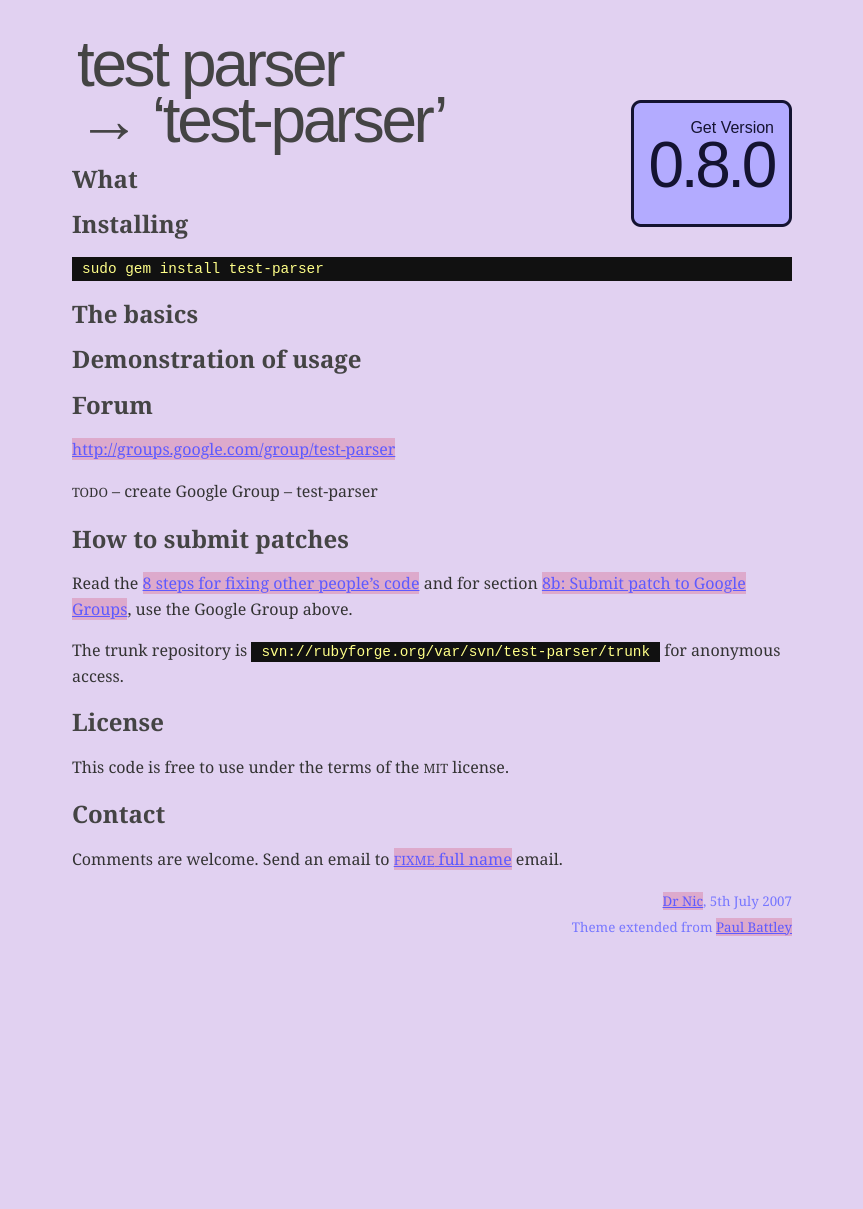
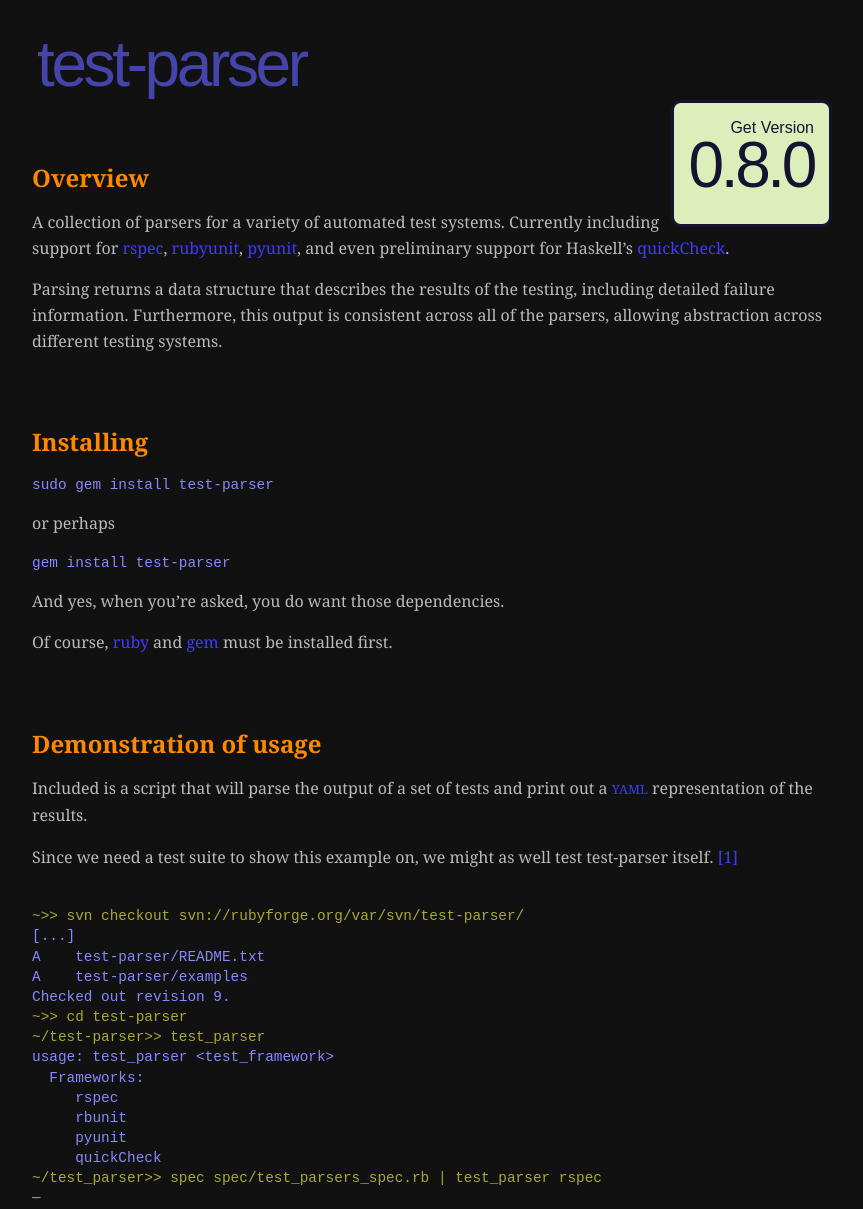
Before and after one commit to rictic/test-parser, a plain HTML site: page website/index.html in a window 1280 px wide. Shown: the top 1209 px of the page, without its empty margins (208-1071 px from the left). Before the commit the page ends 954 px from the top, so only its background shows below. Drawn offline with Linux system fonts and the light colour scheme.

Commit message:
Additional documentation and release changes as I gear up for the initial release
git-svn-id: http://test-parser.rubyforge.org/svn@10 17ffb94f-bcb0-4d43-a74c-0a45c54cf9de

```diff
--- a/website/index.html
+++ b/website/index.html
@@ -5,12 +5,10 @@
   <link rel="stylesheet" href="stylesheets/screen.css" type="text/css" media="screen" />
   <meta http-equiv="Content-Type" content="text/html; charset=utf-8" />
   <title>
-      test parser
+      test-parser
   </title>
   <script src="javascripts/rounded_corners_lite.inc.js" type="text/javascript"></script>
-<style>
 
-</style>
   <script type="text/javascript">
     window.onload = function() {
       settings = {
@@ -30,26 +28,94 @@
 <body>
 <div id="main">
 
-    <h1>test parser</h1>
-    <div id="version" class="clickable" onclick='document.location = "http://rubyforge.org/projects/test-parser"; return false'>
-      <p>Get Version</p>
-      <a href="http://rubyforge.org/projects/test-parser" class="numbers">0.8.0</a>
-    </div>
-    <h1>&#x2192; &#8216;test-parser&#8217;</h1>
+    <h1>test-parser</h1>
+
+        <div id="version" class="clickable" onclick='document.location = "http://rubyforge.org/projects/test-parser"; return false'>
+          <p>Get Version</p>
+          <a href="http://rubyforge.org/projects/test-parser" class="numbers">0.8.0</a>
+        </div>
+
+    <h2>Overview</h2>
 
 
-	<h2>What</h2>
+	<p>A collection of parsers for a variety of automated test systems.  Currently including support for <a href="http://rspec.rubyforge.org/">rspec</a>, <a href="http://www.ruby-doc.org/stdlib/libdoc/test/unit/rdoc/classes/Test/Unit.html">rubyunit</a>, <a href="http://pyunit.sourceforge.net/pyunit.html">pyunit</a>, and even preliminary support for Haskell&#8217;s <a href="http://www.cs.chalmers.se/~rjmh/QuickCheck/manual.html">quickCheck</a>.</p>
+
+
+	<p>Parsing returns a data structure that describes the results of the testing, including detailed failure information.  Furthermore, this output is consistent across all of the parsers, allowing abstraction across different testing systems.</p>
 
 
 	<h2>Installing</h2>
 
 
-<pre syntax="ruby">sudo gem install test-parser</pre>
+<pre>sudo gem install test-parser</pre>
 
-	<h2>The basics</h2>
+	<p>or perhaps</p>
+
+
+<pre>gem install test-parser</pre>
+
+	<p>And yes, when you&#8217;re asked, you do want those dependencies.</p>
+
+
+	<p>Of course, <a href="http://www.ruby-lang.org/en/downloads/">ruby</a> and <a href="http://rubyforge.org/frs/?group_id=126">gem</a> must be installed first.</p>
 
 
 	<h2>Demonstration of usage</h2>
+
+
+	<p>Included is a script that will parse the output of a set of tests and print out a <a href="http://www.yaml.org/"><span class="caps">YAML</span></a> representation of the results.</p>
+
+
+	<p>Since we need a test suite to show this example on, we might as well test test-parser itself. <a href='#note1' id='back1'>[1]</a></p>
+
+
+<pre><code></code>
+<span class='command'>&#126;&gt;&gt; svn checkout svn://rubyforge.org/var/svn/test-parser/</span>
+[...]
+A    test-parser/README.txt
+A    test-parser/examples
+Checked out revision 9.
+<span class='command'>&#126;&gt;&gt; cd test-parser</span>
+<span class='command'>&#126;/test-parser&gt;&gt; test_parser </span>
+usage: test_parser &lt;test_framework&gt;
+  Frameworks:
+     rspec
+     rbunit
+     pyunit
+     quickCheck
+<span class='command'>&#126;/test_parser&gt;&gt; spec spec/test_parsers_spec.rb | test_parser rspec</span>
+<del>-</del>
+:success_count: 22
+:failures: []
+
+:failure_count: 0
+:test_count: 22
+</pre>
+
+	<p>And thus you can see that test-parser has 22 tests, and all of them pass successfully.  More importantly, you could use <span class="caps">YAML</span> to get easy access to this information with another program in your toolchain.</p>
+
+
+	<p>You could do something equivalent in Ruby with something like the following:</p>
+
+
+<pre><code> </code>
+<span class="ident">require</span> <span class="punct">&quot;</span><span class="string">test-parser</span><span class="punct">&quot;</span>
+<span class="ident">test_file</span> <span class="punct">=</span> <span class="punct">&quot;</span><span class="string">spec/test_parsers_spec.rb</span><span class="punct">&quot;</span>
+<span class="ident">parsed_test</span> <span class="punct">=</span> <span class="constant">TestParser</span><span class="punct">::</span><span class="constant">RSpec</span><span class="punct">.</span><span class="ident">parse</span><span class="punct">(</span><span class="ident">open</span><span class="punct">(&quot;</span><span class="string">|spec <span class="expr">#{test_file}</span></span><span class="punct">&quot;).</span><span class="ident">read</span><span class="punct">)</span>
+<span class="ident">parsed_test</span><span class="punct">.</span><span class="ident">inspect</span> <span class="comment">#==&gt; {:test_count=&gt;22, :success_count=&gt;22, :failures=&gt;[], :failure_count=&gt;0}</span>
+
+</pre>
+
+	<p><a href='#back1' id='note1'>1)</a> requires rspec, easily installed via <code>sudo gem install rspec</code></p>
+
+
+	<h2>More Information</h2>
+
+
+	<p>The output of the various parsers is consistent across a number of varied test systems. These test systems have different goals, methods, and levels of detail in their output.</p>
+
+
+	<p>That said, the output of the different parsers is very consistent and usable.  There&#8217;s a list of guarantees on this data <a href="parser_output.html">here</a>.</p>
 
 
 	<h2>Forum</h2>
@@ -58,7 +124,7 @@
 	<p><a href="http://groups.google.com/group/test-parser">http://groups.google.com/group/test-parser</a></p>
 
 
-	<p><span class="caps">TODO</span> &#8211; create Google Group &#8211; test-parser</p>
+	<p>Suggestions and bug reports welcome.  Or you can come and suggest the next test system to add :)</p>
 
 
 	<h2>How to submit patches</h2>
@@ -67,21 +133,21 @@
 	<p>Read the <a href="http://drnicwilliams.com/2007/06/01/8-steps-for-fixing-other-peoples-code/">8 steps for fixing other people&#8217;s code</a> and for section <a href="http://drnicwilliams.com/2007/06/01/8-steps-for-fixing-other-peoples-code/#8b-google-groups">8b: Submit patch to Google Groups</a>, use the Google Group above.</p>
 
 
-	<p>The trunk repository is <code>svn://rubyforge.org/var/svn/test-parser/trunk</code> for anonymous access.</p>
+	<p>The trunk repository is <code>svn://rubyforge.org/var/svn/test-parser/</code> for anonymous access.</p>
 
 
 	<h2>License</h2>
 
 
-	<p>This code is free to use under the terms of the <span class="caps">MIT</span> license.</p>
+	<p>This code is free to use under the terms of <a href="http://www.opensource.org/licenses/mit-license.php">the <span class="caps">MIT</span> license</a>.  It is also released under <a href="http://www.ruby-lang.org/en/LICENSE.txt">the Ruby License</a>.</p>
 
 
 	<h2>Contact</h2>
 
 
-	<p>Comments are welcome. Send an email to <a href="mailto:FIXME"><span class="caps">FIXME</span> full name</a> email.</p>
+	<p>Comments are welcome. Send an email to <a href="mailto:rictic@gmail.com">Peter Burns</a>.</p>
     <p class="coda">
-      <a href="mailto:drnicwilliams@gmail.com">Dr Nic</a>, 5th July 2007<br>
+      <a href="mailto:drnicwilliams@gmail.com">Dr Nic</a><br/>
       Theme extended from <a href="http://rb2js.rubyforge.org/">Paul Battley</a>
     </p>
 </div>
--- a/website/stylesheets/screen.css
+++ b/website/stylesheets/screen.css
@@ -1,13 +1,18 @@
 body {
-  background-color: #E1D1F1;
+  background-color: #111;
   font-family: "Georgia", sans-serif;
   font-size: 16px;
   line-height: 1.6em;
   padding: 1.6em 0 0 0;
-  color: #333;
+  color: #bbb;
 }
-h1, h2, h3, h4, h5, h6 {
-  color: #444;
+h1 {
+  color: #44a;
+}
+
+h2, h3, h4, h5, h6 {
+  color: #f80;
+  margin-top: 75px;
 }
 h1 {
   font-family: sans-serif;
@@ -23,23 +28,31 @@ li {
   list-style-type: square;
 }
 a {
-  color: #5E5AFF;
-	background-color: #DAC;
+  color: #3E3AFF;
+/*	background-color: #DAC;*/
   font-weight: normal;
+  text-decoration: none;
+}
+
+a:hover {
   text-decoration: underline;
 }
+
+a:visited {
+  color: #f80;
+}
+
 blockquote {
   font-size: 90%;
   font-style: italic;
   border-left: 1px solid #111;
-  padding-left: 1em;
 }
 .caps {
   font-size: 80%;
 }
 
 #main {
-  width: 45em;
+  width: 50em;
   padding: 0;
   margin: 0 auto;
 }
@@ -81,27 +94,27 @@ pre, code {
   font-family: monospace;
   font-size: 90%;
   line-height: 1.4em;
-  color: #ff8;
+  color: #88f;
   background-color: #111;
-  padding: 2px 10px 2px 10px;
+/*  padding: 2px 10px 2px 10px;*/
 }
 .comment { color: #aaa; font-style: italic; }
 .keyword { color: #eff; font-weight: bold; }
 .punct { color: #eee; font-weight: bold; }
 .symbol { color: #0bb; }
 .string { color: #6b4; }
-.ident { color: #ff8; }
+.ident { color: #fff; }
 .constant { color: #66f; }
 .regex { color: #ec6; }
 .number { color: #F99; }
-.expr { color: #227; }
+.expr { color: #777; }
 
 #version {
   float: right;
   text-align: right;
   font-family: sans-serif;
   font-weight: normal;
-  background-color: #B3ABFF;
+  background-color: #deb;
   color: #141331;
   padding: 15px 20px 10px 20px;
   margin: 0 auto;
@@ -120,7 +133,6 @@ pre, code {
 #version p {
   text-decoration: none;
 	color: #141331;
-	background-color: #B3ABFF;
 	margin: 0;
 	padding: 0;
 }
@@ -128,10 +140,18 @@ pre, code {
 #version a {
   text-decoration: none;
 	color: #141331;
-	background-color: #B3ABFF;
 }
 
 .clickable {
 	cursor:	pointer;
 	cursor:	hand;
 }
+
+.command {
+  color: #aa3;
+}
+
+table.failure_details {
+  border: none;
+  margin-bottom: 50px;
+}
```
Also changed, not shown: History.txt, Manifest.txt, website/index.txt, website/parser_output.txt (added), 6 other files.
